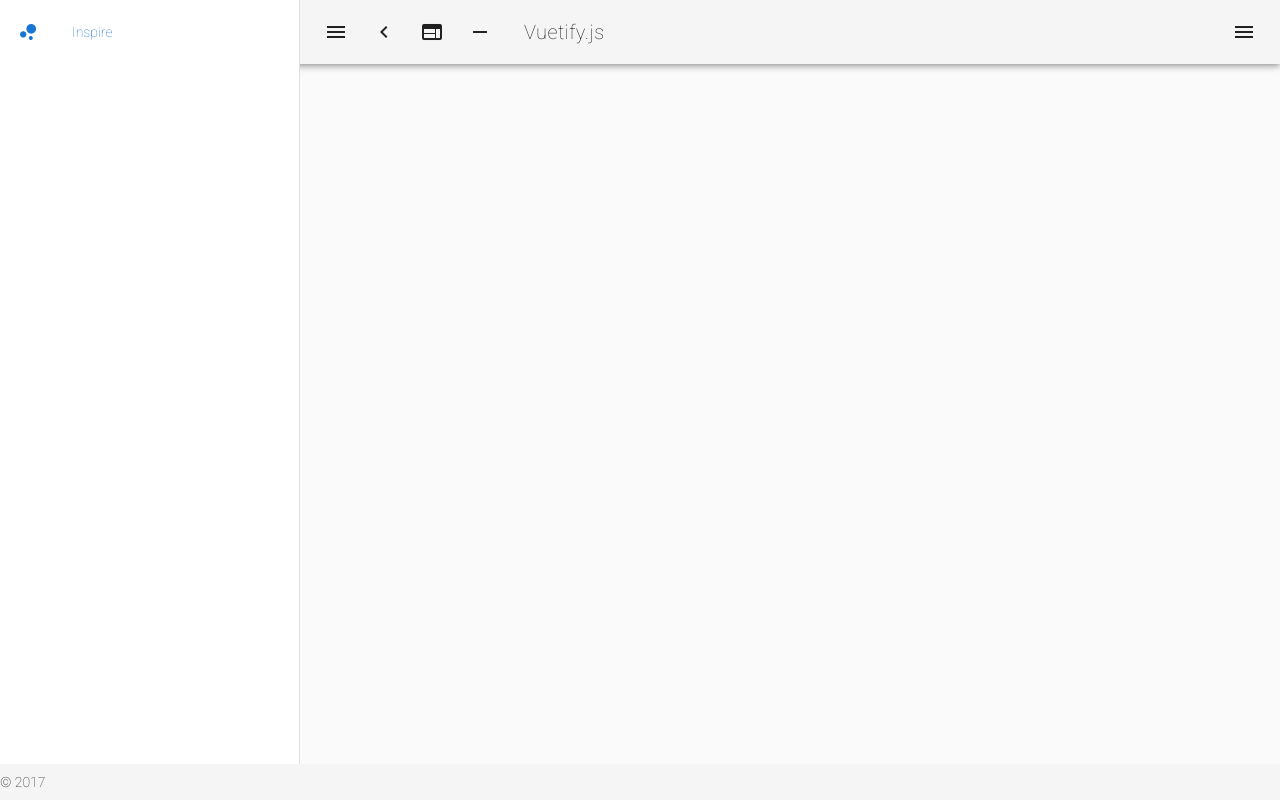
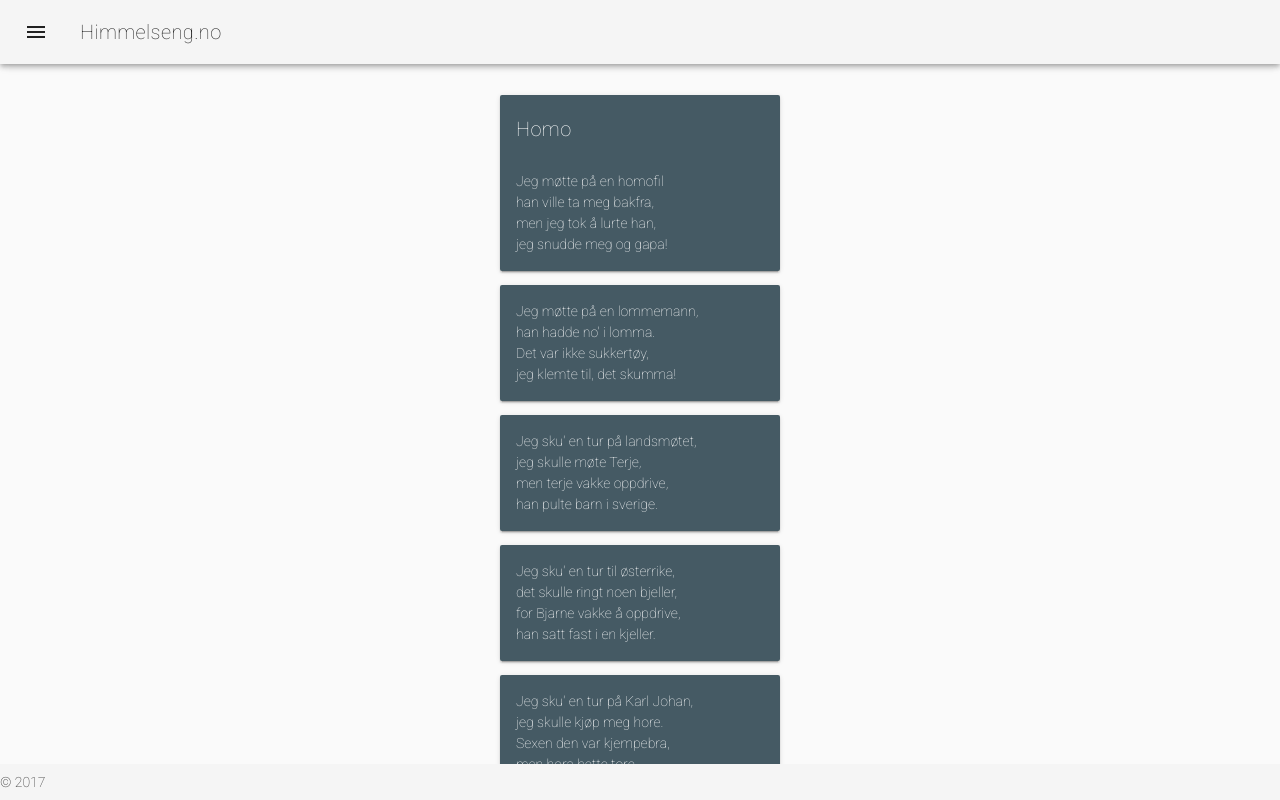
Before and after one commit to sverrejb/himmelseng, a Vue app: page /all in a window 1280 px wide. Shown: the top 800 px of the page. Built offline with nearby package versions, Linux system fonts and the light colour scheme.

Commit message:
Div work

```diff
--- a/src/App.vue
+++ b/src/App.vue
@@ -12,8 +12,9 @@
       <v-list>
         <v-list-tile
           value="true"
-          v-for="(item, i) in items"
+          v-for="(item, i) in menu"
           :key="i"
+          :to="{ name: item.url}"
         >
             <v-list-tile-action>
               <v-icon v-html="item.icon"></v-icon>
@@ -29,40 +30,11 @@
       :clipped-left="clipped"
     >
       <v-toolbar-side-icon @click.stop="drawer = !drawer"></v-toolbar-side-icon>
-      <v-btn icon @click.stop="miniVariant = !miniVariant">
-        <v-icon v-html="miniVariant ? 'chevron_right' : 'chevron_left'"></v-icon>
-      </v-btn>
-      <v-btn icon @click.stop="clipped = !clipped">
-        <v-icon>web</v-icon>
-      </v-btn>
-      <v-btn icon @click.stop="fixed = !fixed">
-        <v-icon>remove</v-icon>
-      </v-btn>
       <v-toolbar-title v-text="title"></v-toolbar-title>
-      <v-spacer></v-spacer>
-      <v-btn icon @click.stop="rightDrawer = !rightDrawer">
-        <v-icon>menu</v-icon>
-      </v-btn>
     </v-toolbar>
     <v-content>
       <router-view/>
     </v-content>
-    <v-navigation-drawer
-      temporary
-      :right="right"
-      v-model="rightDrawer"
-      fixed
-      app
-    >
-      <v-list>
-        <v-list-tile @click="right = !right">
-          <v-list-tile-action>
-            <v-icon>compare_arrows</v-icon>
-          </v-list-tile-action>
-          <v-list-tile-title>Switch drawer (click me)</v-list-tile-title>
-        </v-list-tile>
-      </v-list>
-    </v-navigation-drawer>
     <v-footer :fixed="fixed" app>
       <span>&copy; 2017</span>
     </v-footer>
@@ -70,22 +42,29 @@
 </template>
 
 <script>
-
 export default {
   name: 'App',
   data () {
     return {
       clipped: false,
-      drawer: true,
+      drawer: false,
       fixed: false,
-      items: [{
+      menu: [
+          {
             icon: 'bubble_chart',
-        title: 'Inspire'
-      }],
+            title: 'Home',
+            url: 'home'
+          },
+          {
+            icon: 'bubble_chart',
+            title: 'All',
+            url: 'all'
+          }
+      ],
       miniVariant: false,
       right: true,
       rightDrawer: false,
-      title: 'Vuetify.js'
+      title: 'Himmelseng.no'
     }
   }
 }
--- /dev/null
+++ b/src/components/Card.vue
@@ -0,0 +1,49 @@
+<template>
+    <v-card class="card white--text" color="blue-grey darken-2">
+        <v-card-title primary-title v-if="title">
+            <h1 class="title">{{title}}</h1>
+        </v-card-title>
+        <v-card-text>
+            <div v-for="line in splitVerse" :key="line">
+                <span>{{line}}</span>
+            </div>
+        </v-card-text>
+    </v-card>
+</template>
+
+<script>
+  export default {
+    name: "Card",
+    props: {
+      title: {
+        type: String,
+        default: '',
+        required: false
+      },
+      verse: {
+        type: String,
+        default: '',
+        required: false
+      }
+    },
+    computed: {
+      splitVerse() {
+        return this.verse.split(/\r?\n/)
+      }
+    }
+  }
+</script>
+
+<style scoped>
+    .card {
+        min-height: 6em;
+        margin: 0.5em;
+        min-width: 20em;
+        max-width: 20em;
+    }
+    h1 {
+        .padding-left: 1em;
+        .padding-bottom: 0.0em;
+    }
+
+</style>
--- a/src/main.js
+++ b/src/main.js
@@ -6,7 +6,65 @@ import router from './router'
 
 Vue.config.productionTip = false
 
+const store = {
+    defaults: {
+    },
+    verses: [
+        {
+            "title": "Homo",
+            "text": "Jeg møtte på en homofil \nhan ville ta meg bakfra, \nmen jeg tok å lurte han, \njeg snudde meg og gapa!"
+        },
+        {
+            "title": "",
+            "text": "Jeg møtte på en lommemann, \nhan hadde no' i lomma. \nDet var ikke sukkertøy, \njeg klemte til, det skumma!"
+        },
+        {
+            "title": "",
+            "text": "Jeg sku' en tur på landsmøtet, \njeg skulle møte Terje, \nmen terje vakke oppdrive, \nhan pulte barn i sverige."
+        },
+        {
+            "title": "",
+            "text": "Jeg sku' en tur til østerrike, \ndet skulle ringt noen bjeller, \nfor Bjarne vakke å oppdrive, \nhan satt fast i en kjeller."
+        },
+        {
+            "title": "",
+            "text": "Jeg sku' en tur på Karl Johan, \njeg skulle kjøp meg hore. \nSexen den var kjempebra, \nmen hora hette tore."
+        },
+        {
+            "title": "",
+            "text": "Jeg ble nå med ei kjerring hjem, \nhun sa hun hadde mensen. \nDet burde ikke vært så galt, \nmen det flomma jo som Themsen!"
+        },
+        {
+            "title": "",
+            "text": "Jeg drakk min egen sæd i går \nog havna på klinikken. \nDoktor'n sa 'det va'kke bra' \nog amputerte pikken."
+        },
+        {
+            "title": "",
+            "text": "Jeg hoppet ut fra Bybrua, \njeg trodde det var whisky. \nMen akk og stakkars arme meg, \ndet var jo vann med fisk i."
+        },
+        {
+            "title": "",
+            "text": "En jægermann på linja gikk, \nså hørt'n toget ula. \nKonduktør'n av toget gikk \nog skrapt'n vekk fra hjula."
+        },
+        {
+            "title": "",
+            "text": "Jeg hadd' en onkel Theodor, \nhan har jeg ikke mere, \nfor han tok feil av H2O \nog H2SO4."
+        },
+        {
+            "title": "",
+            "text": "Jeg var så kåt, så kåt en kveld, \njeg putta den i kverna. \nDa jeg trakk den ut igjen \nvar hele hodet fjerna!"
+        },
+        {
+            "title": "",
+            "text": "Jeg satt på sal en fredagskveld, \njeg følte meg litt sliten. \nØvinga den ble for lang, \njeg kokte hele skiten!"
+        }
+    ]
+};
+
+export { store };
+
 new Vue({
   router,
+  data: store,
   render: h => h(App)
 }).$mount('#app')
--- a/src/plugins/vuetify.js
+++ b/src/plugins/vuetify.js
@@ -1,6 +1,14 @@
 import Vue from 'vue'
 import Vuetify from 'vuetify'
 import 'vuetify/dist/vuetify.min.css'
+import colors from 'vuetify/es5/util/colors'
+
 
 Vue.use(Vuetify, {
-})
+  theme: {
+    primary: '#3f51b5',
+    secondary: '#b0bec5',
+    accent: '#8c9eff',
+    error: '#b71c1c'
+  }
+});
--- a/src/router.js
+++ b/src/router.js
@@ -14,12 +14,12 @@ export default new Router({
       component: Home
     },
     {
-      path: '/about',
-      name: 'about',
+      path: '/all',
+      name: 'all',
       // route level code-splitting
       // this generates a separate chunk (about.[hash].js) for this route
       // which is lazy-loaded when the route is visited.
-      component: () => import(/* webpackChunkName: "about" */ './views/About.vue')
+      component: () => import(/* webpackChunkName: "about" */ './views/All.vue')
     }
   ]
 })
--- a/src/views/About.vue
+++ /dev/null
@@ -1,5 +0,0 @@
-<template>
-  <div class="about">
-    <h1>This is an about page</h1>
-  </div>
-</template>
--- /dev/null
+++ b/src/views/All.vue
@@ -0,0 +1,31 @@
+<template>
+  <v-container fluid>
+    <v-slide-y-transition mode="out-in">
+      <v-layout column align-center>
+        <div v-for="verse in store.verses" :key="verse.text">
+          <Card :title=verse.title :verse=verse.text>
+            {{verse}}
+          </Card>
+        </div>
+      </v-layout>
+    </v-slide-y-transition>
+  </v-container>
+</template>
+
+<script>
+  import { store } from '../main';
+  import Card from '../components/Card.vue';
+
+  export default {
+    name: 'All',
+    components: {
+      Card
+    },
+    data() {
+      return {
+        store,
+      }
+    }
+
+  }
+</script>
--- a/src/views/Home.vue
+++ b/src/views/Home.vue
@@ -2,34 +2,33 @@
   <v-container fluid>
     <v-slide-y-transition mode="out-in">
       <v-layout column align-center>
-        <img src="@/assets/logo.png" alt="Vuetify.js" class="mb-5">
-        <blockquote>
-          &#8220;First, solve the problem. Then, write the code.&#8221;
-          <footer>
-            <small>
-              <em>&mdash;John Johnson</em>
-            </small>
-          </footer>
-        </blockquote>
+          <Card :title=title :verse=verse>
+              {{verse}}
+          </Card>
       </v-layout>
     </v-slide-y-transition>
   </v-container>
 </template>
 
+<script>
+  import Card from '../components/Card.vue';
+
+  export default {
+      name: 'Home',
+    components: {
+        Card
+    },
+    data() {
+        return {
+          title: '',
+          verse: "Jeg hoppet ut fra Bybrua, \njeg trodde det var whisky. \nMen akk og stakkars arme meg, \ndet var jo vann med fisk i.",
+        }
+    }
+
+  }
+</script>
+
 <!-- Add "scoped" attribute to limit CSS to this component only -->
 <style scoped>
-h1, h2 {
-  font-weight: normal;
-}
-ul {
-  list-style-type: none;
-  padding: 0;
-}
-li {
-  display: inline-block;
-  margin: 0 10px;
-}
-a {
-  color: #42b983;
-}
+
 </style>
```
Lines whose indentation alone changed are shown as unchanged.
